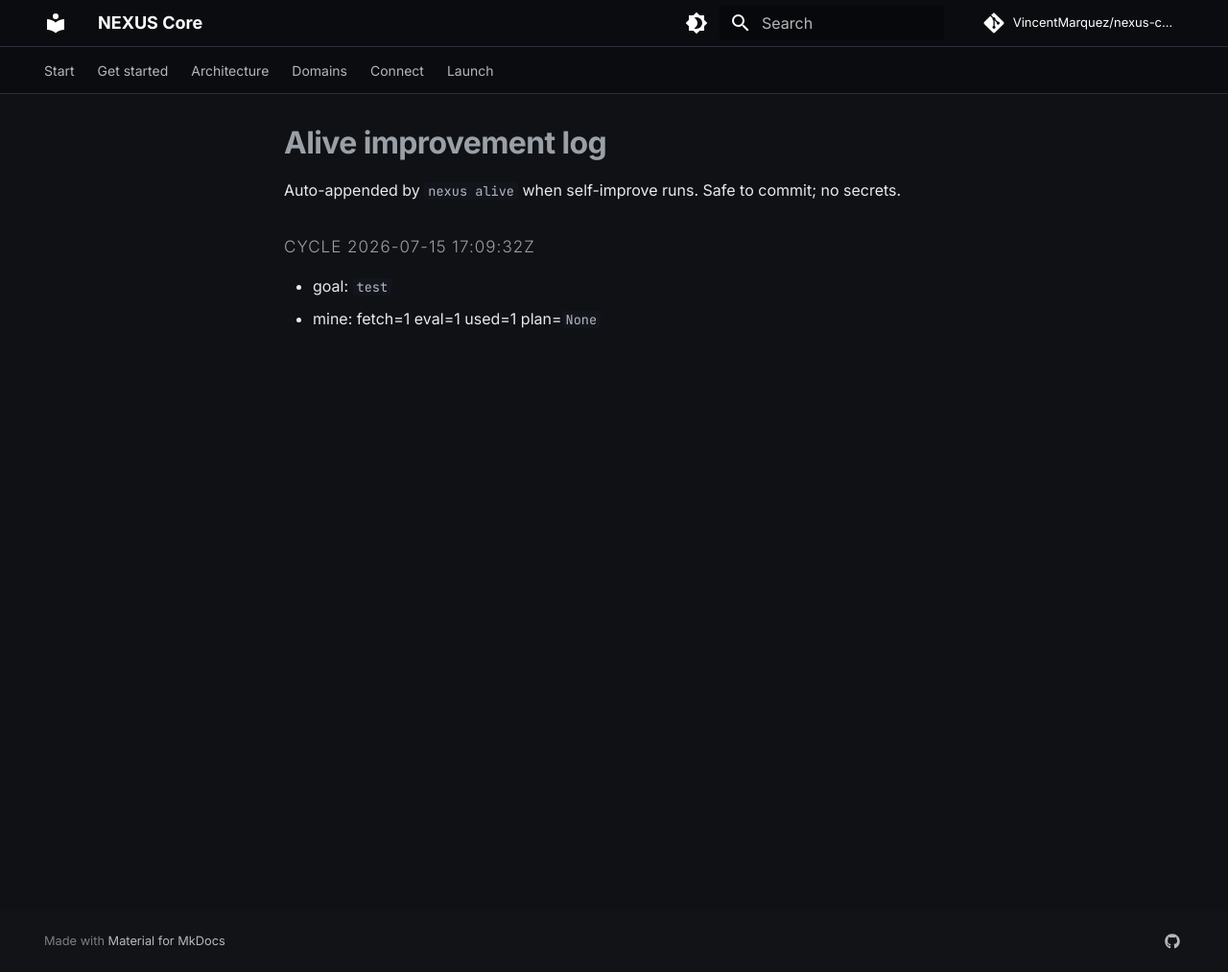
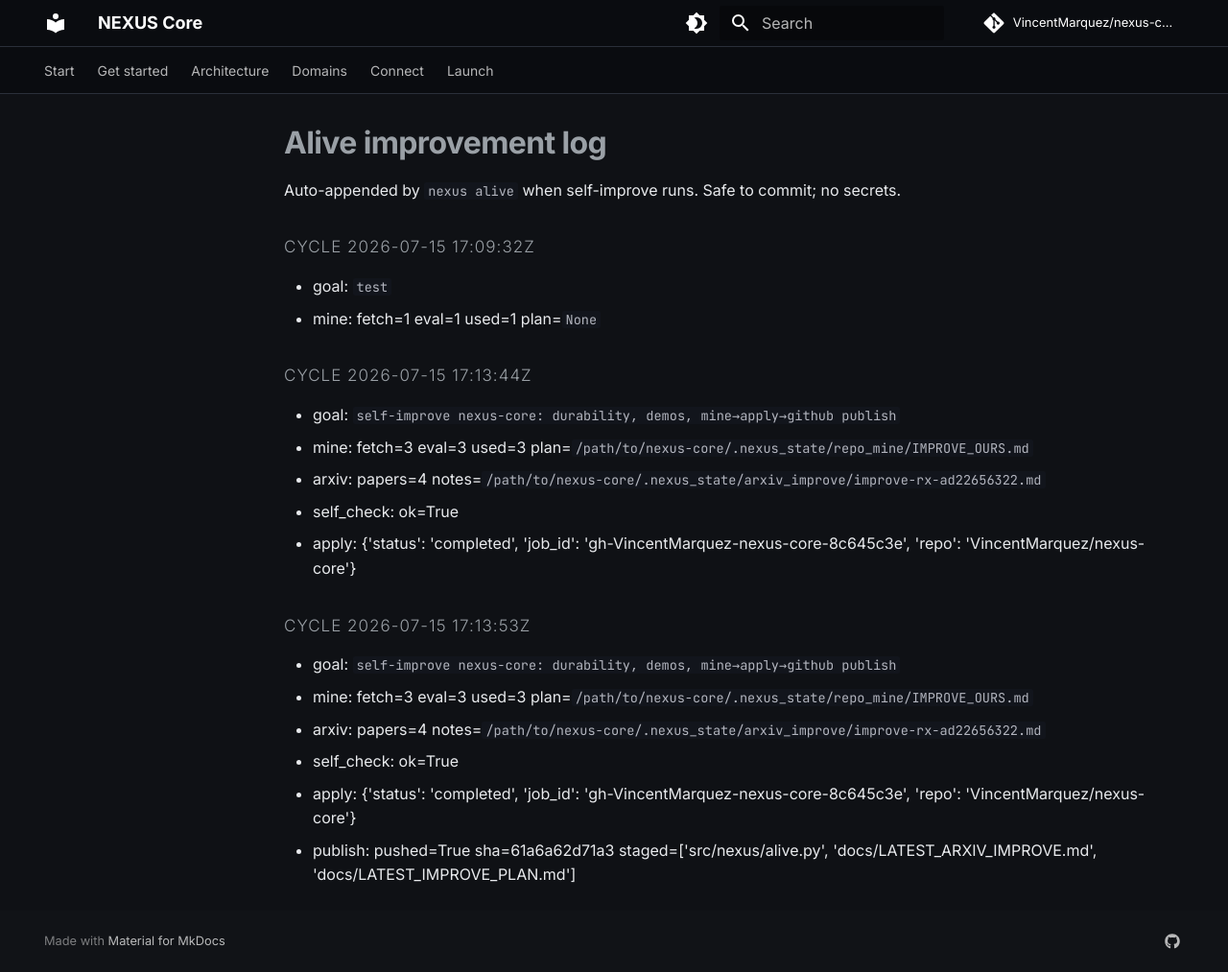
Before and after one commit to VincentMarquez/nexus-core, an MkDocs documentation site: the page built from docs/ALIVE_IMPROVEMENTS.md, in a window 1280 px wide and 1013 px high. Shown: the whole window at 96% size. Built offline with MkDocs 1.6.1 and Material for MkDocs 9.7.7, drawn with Linux system fonts in a browser that asks for light colours; comment, search, counter and statistics services are not loaded.

Commit message:
chore(alive): append full-cycle improvement log

```diff
--- a/docs/ALIVE_IMPROVEMENTS.md
+++ b/docs/ALIVE_IMPROVEMENTS.md
@@ -5,3 +5,18 @@
 ## Cycle 2026-07-15 17:09:32Z
 - goal: `test`
 - mine: fetch=1 eval=1 used=1 plan=`None`
+
+## Cycle 2026-07-15 17:13:44Z
+- goal: `self-improve nexus-core: durability, demos, mine→apply→github publish`
+- mine: fetch=3 eval=3 used=3 plan=`/path/to/nexus-core/.nexus_state/repo_mine/IMPROVE_OURS.md`
+- arxiv: papers=4 notes=`/path/to/nexus-core/.nexus_state/arxiv_improve/improve-rx-ad22656322.md`
+- self_check: ok=True
+- apply: {'status': 'completed', 'job_id': 'gh-VincentMarquez-nexus-core-8c645c3e', 'repo': 'VincentMarquez/nexus-core'}
+
+## Cycle 2026-07-15 17:13:53Z
+- goal: `self-improve nexus-core: durability, demos, mine→apply→github publish`
+- mine: fetch=3 eval=3 used=3 plan=`/path/to/nexus-core/.nexus_state/repo_mine/IMPROVE_OURS.md`
+- arxiv: papers=4 notes=`/path/to/nexus-core/.nexus_state/arxiv_improve/improve-rx-ad22656322.md`
+- self_check: ok=True
+- apply: {'status': 'completed', 'job_id': 'gh-VincentMarquez-nexus-core-8c645c3e', 'repo': 'VincentMarquez/nexus-core'}
+- publish: pushed=True sha=61a6a62d71a3 staged=['src/nexus/alive.py', 'docs/LATEST_ARXIV_IMPROVE.md', 'docs/LATEST_IMPROVE_PLAN.md']
```
